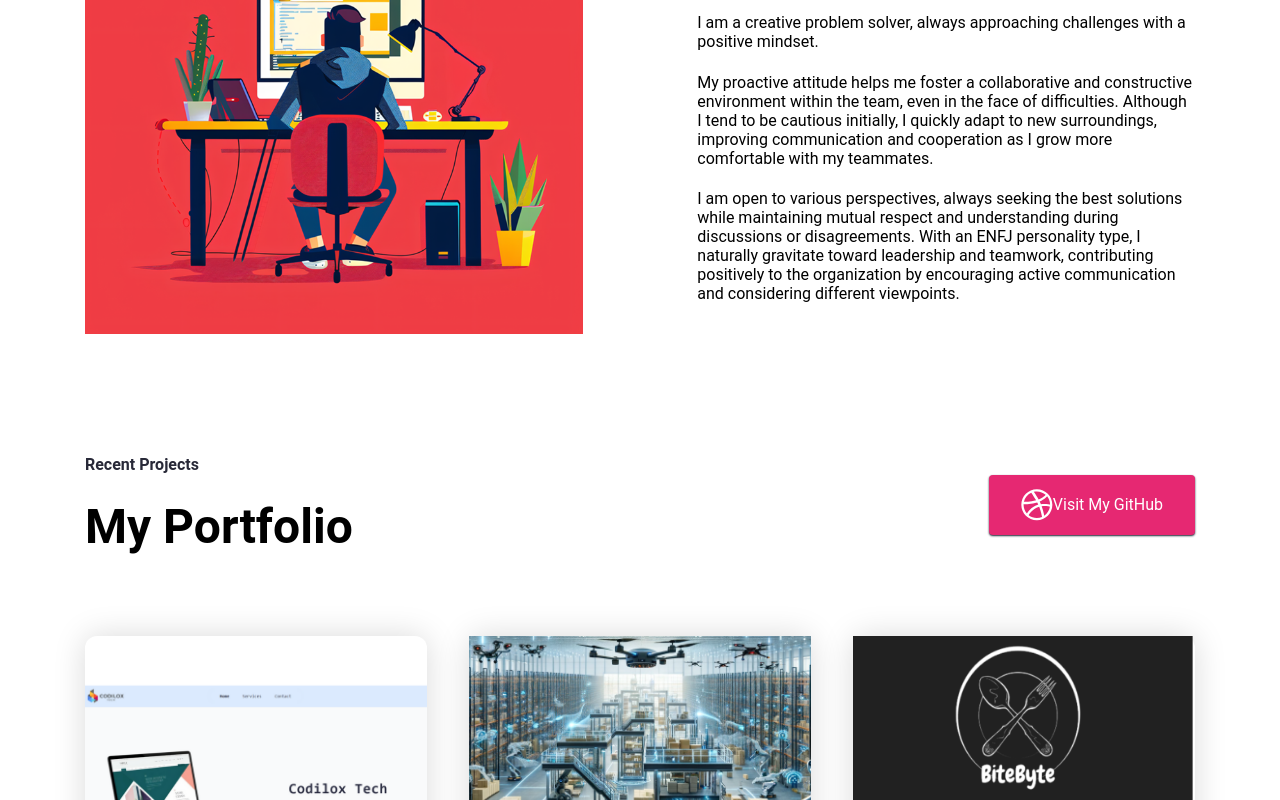
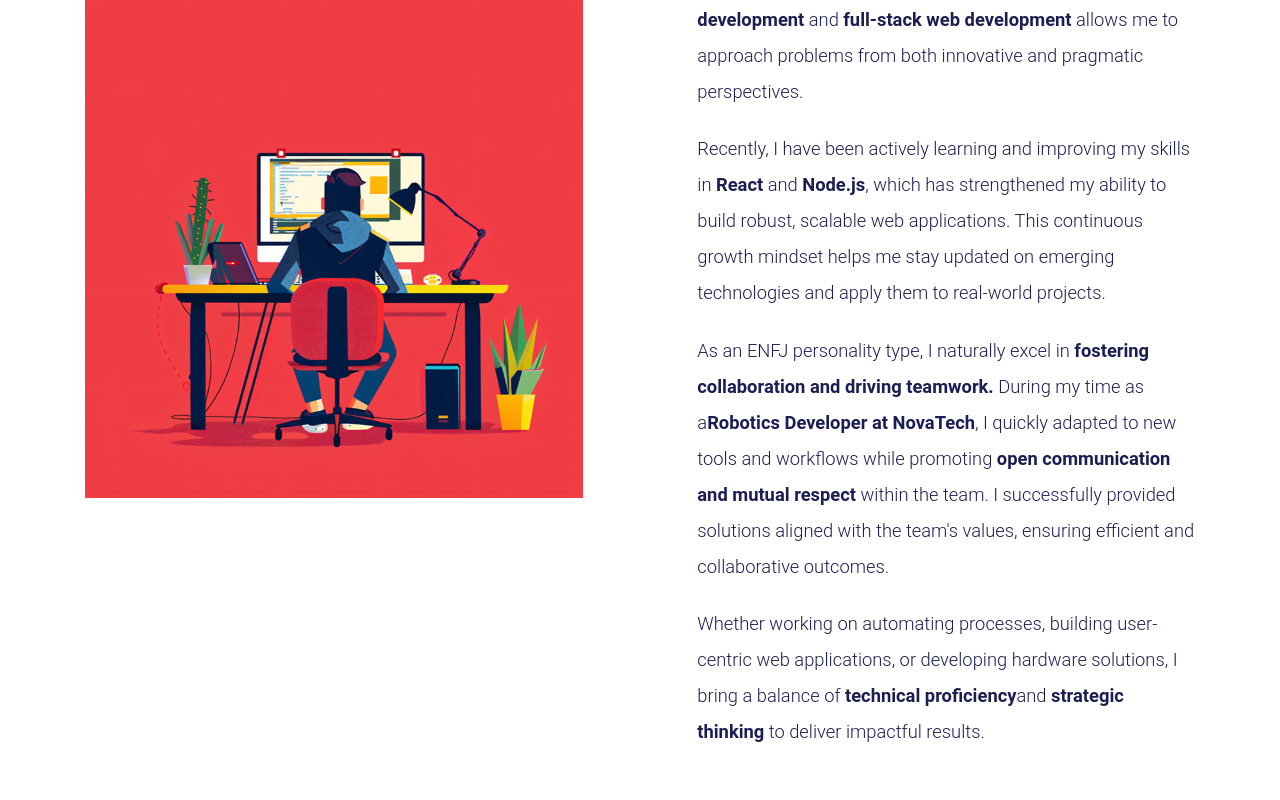
Before and after one commit to PlanetJack/react-js-portfolio, a React (Create React App) app: page / in a window 1280 px wide. Shown: the part 2000-2800 px from the top of the page. Built offline with nearby package versions, Linux system fonts and the light colour scheme.

Commit message:
Edited AboutMe section

```diff
--- a/src/App.css
+++ b/src/App.css
@@ -250,8 +250,8 @@ h3 {
 
 .hero--section--description {
     color: var(--darkblue);
-    font-size: 24px;
-    font-weight: 400;
+    font-size: 18.33px;
+    font-weight: 300;
     line-height: 36px;
 }
 
@@ -270,7 +270,7 @@ h3 {
 /* Skills Section Style */
 .skills--section {
     display: flex;
-    padding: 133.33px 85.33px;
+    padding: 82px 85.33px;
     flex-direction: column;
     justify-content: center;
     align-items: flex-start;
@@ -368,10 +368,10 @@ h3 {
 
   /* Skills Style Ends */
 
-/* About Us */
+/* About Me */
 .about--section {
     display: grid;
-    padding: 35px 85.3px;
+    padding: 53.33px 85.3px;
     align-items: center;
     gap: 114.6px;
     grid-template-columns: repeat(2, 1fr);
@@ -382,12 +382,12 @@ h3 {
     height: 100%;
 }
 
-/* About Us Ends */
+/* About Me Ends */
 
 /* My Portfolio Strats */
 .portfolio--section {
     display: flex;
-    padding: 80px 85px;
+    padding: 35px 85px;
     flex-direction: column;
     align-items: flex-start;
     gap: 80px;
--- a/src/Pages/Home/AboutMe.jsx
+++ b/src/Pages/Home/AboutMe.jsx
@@ -10,23 +10,36 @@ export default function AboutMe (){
                     <p className="section--title">About</p>
                     <h1
                     className="skills-section-heading">About Me</h1>
-                    <p className="hero--section-description">
-                    I am a creative problem solver,
-                    always approaching challenges with a positive mindset.
+                    <p className="hero--section--description">
+                    <strong>I am a creative problem solver</strong> with a proactive mindset,
+                    leveraging my technical expertise and interpersonal skills to
+                    address challenges effectively.
+                    My background in <strong>robotics development</strong> and <strong>full-stack
+                    web development</strong> allows me to approach problems from both
+                    innovative and pragmatic perspectives.
                     </p>
-                    <p className="hero--section-description">
-                    My proactive attitude helps me foster a collaborative and
-                    constructive environment within the team, even in the face of difficulties.
-                    Although I tend to be cautious initially, I quickly adapt to new surroundings,
-                    improving communication and cooperation as I grow more comfortable with my teammates.
+                    <p className="hero--section--description">
+                    Recently, I have been actively learning and improving my skills
+                    in <strong>React</strong> and <strong>Node.js</strong>, which has strengthened my ability to build
+                    robust, scalable web applications.
+                    This continuous growth mindset helps me stay updated on emerging
+                    technologies and apply them to real-world projects.
                     </p>
-                    <p className="hero--section-description">
-                    I am open to various perspectives, always seeking the best solutions
-                    while maintaining mutual respect and understanding during discussions or disagreements.
-                    With an ENFJ personality type, I naturally gravitate toward leadership and teamwork,
-                    contributing positively to the organization by encouraging
-                    active communication and considering different viewpoints.
+                    <p className="hero--section--description">
+                    As an ENFJ personality type, I naturally excel in <strong>fostering
+                    collaboration and driving teamwork.</strong> During my time as a
+                    <strong>Robotics Developer at NovaTech</strong>, I quickly adapted to new tools
+                    and workflows while promoting <strong>open communication and mutual
+                    respect</strong> within the team. I successfully provided solutions aligned
+                     with the team's values, ensuring efficient and collaborative outcomes.
                     </p>
+                    <p className="hero--section--description">
+                    Whether working on automating processes,
+                    building user-centric web applications, or developing
+                    hardware solutions, I bring a balance of <strong>technical proficiency</strong>
+                    and <strong>strategic thinking</strong> to deliver impactful results.
+                    </p>
+
                 </div>
             </div>
 
```
